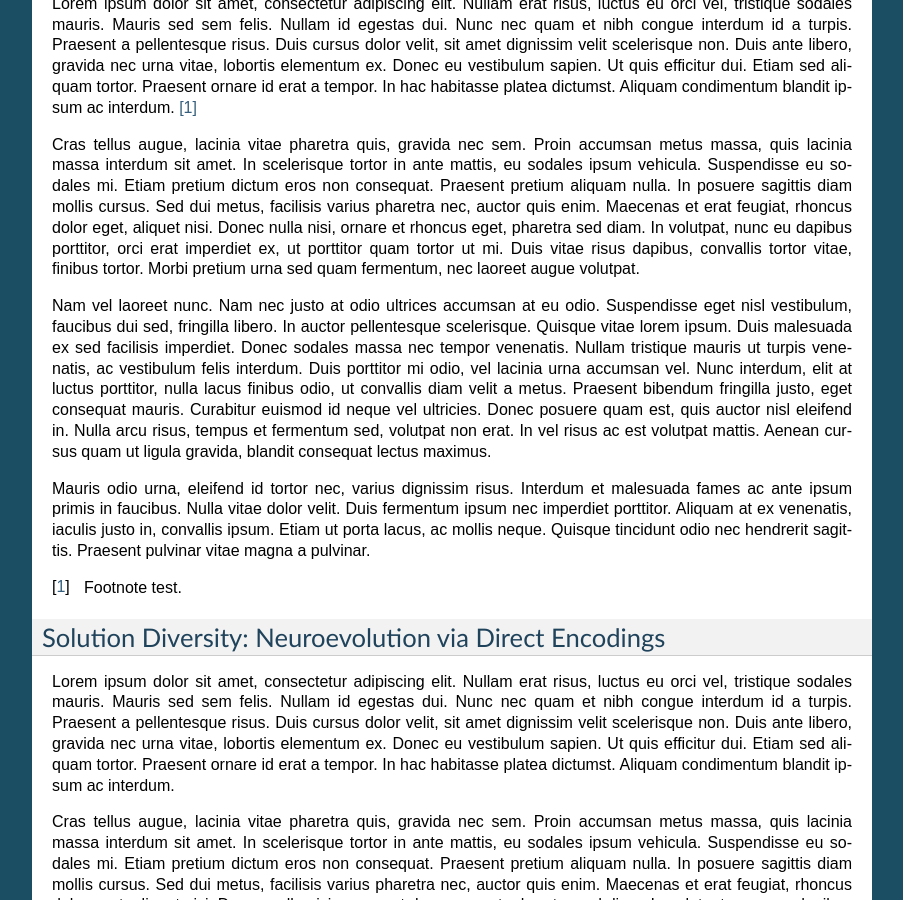
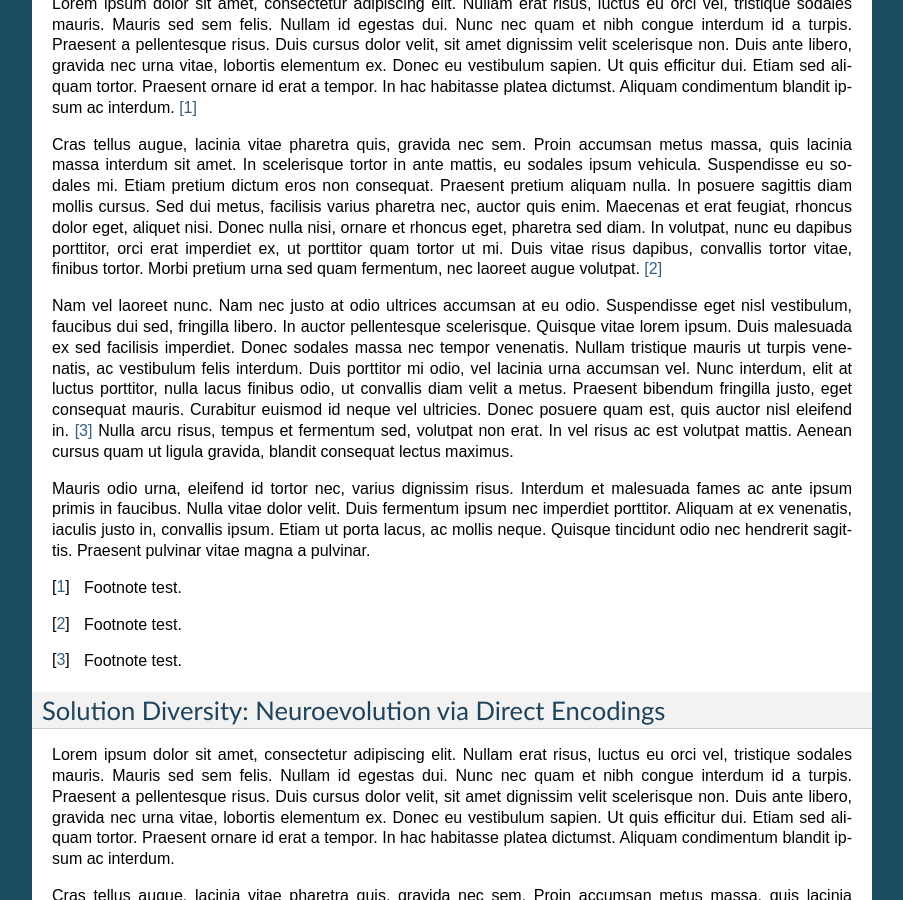
Before and after one commit to ai-nick/evolearn, a Sphinx documentation site: the page built from docs/intro/getting_started.rst, in a window 1280 px wide and 900 px high, scrolled down 2921 px. Shown: the whole window, without its empty margins (198-1101 px from the left). Built offline with Sphinx 7.4.7, drawn with Linux system fonts in a browser that asks for light colours.

Commit message:
footnote test

```diff
--- a/docs/intro/getting_started.rst
+++ b/docs/intro/getting_started.rst
@@ -15,13 +15,15 @@
 
 Lorem ipsum dolor sit amet, consectetur adipiscing elit. Nullam erat risus, luctus eu orci vel, tristique sodales mauris. Mauris sed sem felis. Nullam id egestas dui. Nunc nec quam et nibh congue interdum id a turpis. Praesent a pellentesque risus. Duis cursus dolor velit, sit amet dignissim velit scelerisque non. Duis ante libero, gravida nec urna vitae, lobortis elementum ex. Donec eu vestibulum sapien. Ut quis efficitur dui. Etiam sed aliquam tortor. Praesent ornare id erat a tempor. In hac habitasse platea dictumst. Aliquam condimentum blandit ipsum ac interdum. [1]_
 
-Cras tellus augue, lacinia vitae pharetra quis, gravida nec sem. Proin accumsan metus massa, quis lacinia massa interdum sit amet. In scelerisque tortor in ante mattis, eu sodales ipsum vehicula. Suspendisse eu sodales mi. Etiam pretium dictum eros non consequat. Praesent pretium aliquam nulla. In posuere sagittis diam mollis cursus. Sed dui metus, facilisis varius pharetra nec, auctor quis enim. Maecenas et erat feugiat, rhoncus dolor eget, aliquet nisi. Donec nulla nisi, ornare et rhoncus eget, pharetra sed diam. In volutpat, nunc eu dapibus porttitor, orci erat imperdiet ex, ut porttitor quam tortor ut mi. Duis vitae risus dapibus, convallis tortor vitae, finibus tortor. Morbi pretium urna sed quam fermentum, nec laoreet augue volutpat.
+Cras tellus augue, lacinia vitae pharetra quis, gravida nec sem. Proin accumsan metus massa, quis lacinia massa interdum sit amet. In scelerisque tortor in ante mattis, eu sodales ipsum vehicula. Suspendisse eu sodales mi. Etiam pretium dictum eros non consequat. Praesent pretium aliquam nulla. In posuere sagittis diam mollis cursus. Sed dui metus, facilisis varius pharetra nec, auctor quis enim. Maecenas et erat feugiat, rhoncus dolor eget, aliquet nisi. Donec nulla nisi, ornare et rhoncus eget, pharetra sed diam. In volutpat, nunc eu dapibus porttitor, orci erat imperdiet ex, ut porttitor quam tortor ut mi. Duis vitae risus dapibus, convallis tortor vitae, finibus tortor. Morbi pretium urna sed quam fermentum, nec laoreet augue volutpat. [2]_
 
-Nam vel laoreet nunc. Nam nec justo at odio ultrices accumsan at eu odio. Suspendisse eget nisl vestibulum, faucibus dui sed, fringilla libero. In auctor pellentesque scelerisque. Quisque vitae lorem ipsum. Duis malesuada ex sed facilisis imperdiet. Donec sodales massa nec tempor venenatis. Nullam tristique mauris ut turpis venenatis, ac vestibulum felis interdum. Duis porttitor mi odio, vel lacinia urna accumsan vel. Nunc interdum, elit at luctus porttitor, nulla lacus finibus odio, ut convallis diam velit a metus. Praesent bibendum fringilla justo, eget consequat mauris. Curabitur euismod id neque vel ultricies. Donec posuere quam est, quis auctor nisl eleifend in. Nulla arcu risus, tempus et fermentum sed, volutpat non erat. In vel risus ac est volutpat mattis. Aenean cursus quam ut ligula gravida, blandit consequat lectus maximus.
+Nam vel laoreet nunc. Nam nec justo at odio ultrices accumsan at eu odio. Suspendisse eget nisl vestibulum, faucibus dui sed, fringilla libero. In auctor pellentesque scelerisque. Quisque vitae lorem ipsum. Duis malesuada ex sed facilisis imperdiet. Donec sodales massa nec tempor venenatis. Nullam tristique mauris ut turpis venenatis, ac vestibulum felis interdum. Duis porttitor mi odio, vel lacinia urna accumsan vel. Nunc interdum, elit at luctus porttitor, nulla lacus finibus odio, ut convallis diam velit a metus. Praesent bibendum fringilla justo, eget consequat mauris. Curabitur euismod id neque vel ultricies. Donec posuere quam est, quis auctor nisl eleifend in. [3]_ Nulla arcu risus, tempus et fermentum sed, volutpat non erat. In vel risus ac est volutpat mattis. Aenean cursus quam ut ligula gravida, blandit consequat lectus maximus.
 
 Mauris odio urna, eleifend id tortor nec, varius dignissim risus. Interdum et malesuada fames ac ante ipsum primis in faucibus. Nulla vitae dolor velit. Duis fermentum ipsum nec imperdiet porttitor. Aliquam at ex venenatis, iaculis justo in, convallis ipsum. Etiam ut porta lacus, ac mollis neque. Quisque tincidunt odio nec hendrerit sagittis. Praesent pulvinar vitae magna a pulvinar.
 
 .. [1] Footnote test.
+.. [2] Footnote test.
+.. [3] Footnote test.
 
 Solution Diversity: Neuroevolution via Direct Encodings
 -------------------------------------------------------
```
